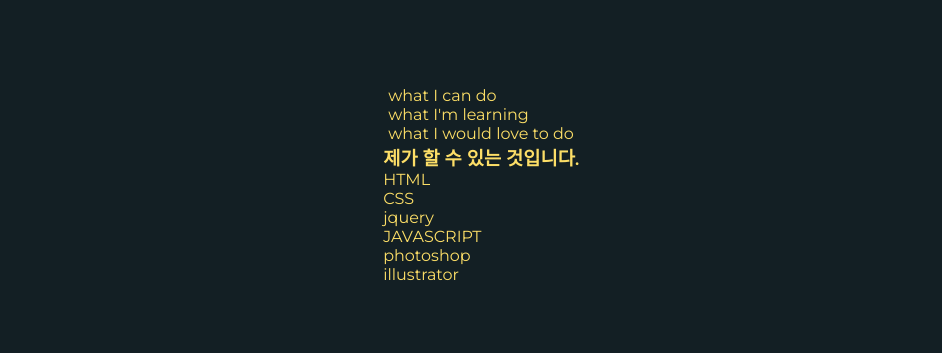
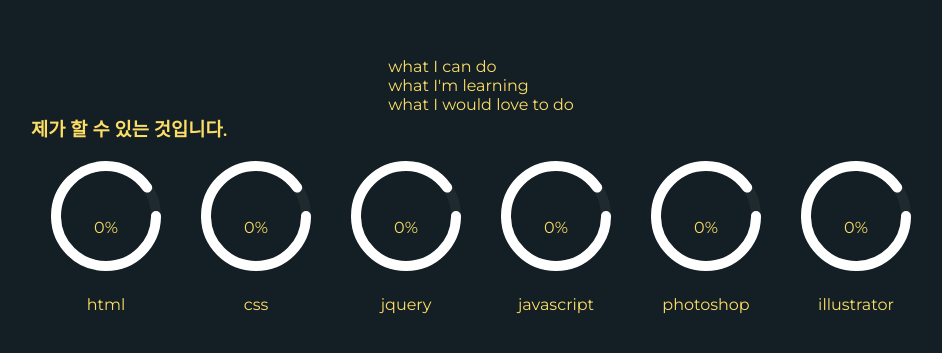
Before and after one commit to rhdmldus/EuiyeonKoyo, a plain HTML site: page index.html in a window 1280 px wide. Shown: the part 1815-2168 px from the top of the page, without its empty margins (159-1101 px from the left). Drawn offline with Linux system fonts and the light colour scheme.

Commit message:
scroke animation

```diff
--- a/index.html
+++ b/index.html
@@ -89,12 +89,66 @@
         <div class="done" data-tab="done">
           <h3>제가 할 수 있는 것입니다.</h3>
           <ul class="skills_list">
-            <li class="item">HTML</li>
-            <li class="item">CSS</li>
-            <li class="item">jquery</li>
-            <li class="item">JAVASCRIPT</li>
-            <li class="item">photoshop</li>
-            <li class="item">illustrator</li>
+            <li class="item">
+              <div class="circle html">
+                <svg>
+                  <circle cx="75" cy="75" r="50"></circle>
+                  <circle cx="75" cy="75" r="50"></circle>
+                </svg>
+                <p class="percent">0%</p>
+                <p class="tool">html</p>
+              </div>
+            </li>
+            <li class="item">
+              <div class="circle css">
+                <svg>
+                  <circle cx="75" cy="75" r="50"></circle>
+                  <circle cx="75" cy="75" r="50"></circle>
+                </svg>
+                <p class="percent">0%</p>
+                <p class="tool">css</p>
+              </div>
+            </li>
+            <li class="item">
+              <div class="circle jquery">
+                <svg>
+                  <circle cx="75" cy="75" r="50"></circle>
+                  <circle cx="75" cy="75" r="50"></circle>
+                </svg>
+                <p class="percent">0%</p>
+                <p class="tool">jquery</p>
+              </div>
+            </li>
+            <li class="item">
+              <div class="circle js">
+                <svg>
+                  <circle cx="75" cy="75" r="50"></circle>
+                  <circle cx="75" cy="75" r="50"></circle>
+                </svg>
+                <p class="percent">0%</p>
+                <p class="tool">javascript</p>
+              </div>
+            </li>
+            <li class="item">
+              <div class="circle photoshop">
+                <svg>
+                  <circle cx="75" cy="75" r="50"></circle>
+                  <circle cx="75" cy="75" r="50"></circle>
+                </svg>
+                <p class="percent">0%</p>
+                <p class="tool">photoshop</p>
+              </div>
+            </li>
+            <li class="item">
+              <div class="circle illustrator">
+                <svg>
+                  <circle cx="75" cy="75" r="50"></circle>
+                  <circle cx="75" cy="75" r="50"></circle>
+                </svg>
+                <p class="percent">0%</p>
+                <p class="tool">illustrator</p>
+              </div>
+            </li>
           </ul>
         </div>
         <div class="doing di_no" data-tab="doing">
--- a/scss/main.scss
+++ b/scss/main.scss
@@ -124,6 +124,70 @@
     }
   }
 }
+.skills_list {
+  display: flex;
+  flex-wrap: wrap;
+  justify-content: center;
+  .item {
+    position: relative;
+    width: 150px;
+    svg {
+      circle {
+        width: 100%;
+        height: 100%;
+        fill: none;
+        stroke-width: 10;
+        stroke: rgba(255, 255, 255, 0.05);
+        stroke-linecap: round;
+        &:nth-child(2) {
+          stroke: #fff;
+          stroke-dasharray: 315px;
+          stroke-dashoffset: calc(315px - (315px * 90) / 100);
+        }
+      }
+    }
+    .circle.html svg circle:nth-child(2) {
+      animation: pieChart 3s linear forwards;
+    }
+    @keyframes pieChart {
+      0% {
+        stroke-dashoffset: 315px;
+      }
+      100% {
+        stroke-dashoffset: calc(315px - (315px * 90) / 100);
+      }
+    }
+    // .circle {
+    //   &.html svg circle:nth-child(2) {
+    //     stroke-dashoffset: calc(315px - (315px * 90) / 100);
+    //   }
+    //   &.css svg circle:nth-child(2) {
+    //     stroke-dashoffset: calc(315px - (315px * 87) / 100);
+    //   }
+    //   &.jquery svg circle:nth-child(2) {
+    //     stroke-dashoffset: calc(315px - (315px * 80) / 100);
+    //   }
+    //   &.js svg circle:nth-child(2) {
+    //     stroke-dashoffset: calc(315px - (315px * 65) / 100);
+    //   }
+    //   &.photoshop svg circle:nth-child(2) {
+    //     stroke-dashoffset: calc(315px - (315px * 75) / 100);
+    //   }
+    //   &.illustrator svg circle:nth-child(2) {
+    //     stroke-dashoffset: calc(315px - (315px * 73) / 100);
+    //   }
+    // }
+    .percent {
+      position: absolute;
+      top: 50%;
+      left: 50%;
+      transform: translate(-50%, -50%);
+    }
+    .tool {
+      text-align: center;
+    }
+  }
+}
 div.changing-title {
   font-size: 8vw;
   height: 1.2em;
```
Also changed, not shown: css/main.css, 1 other file.
